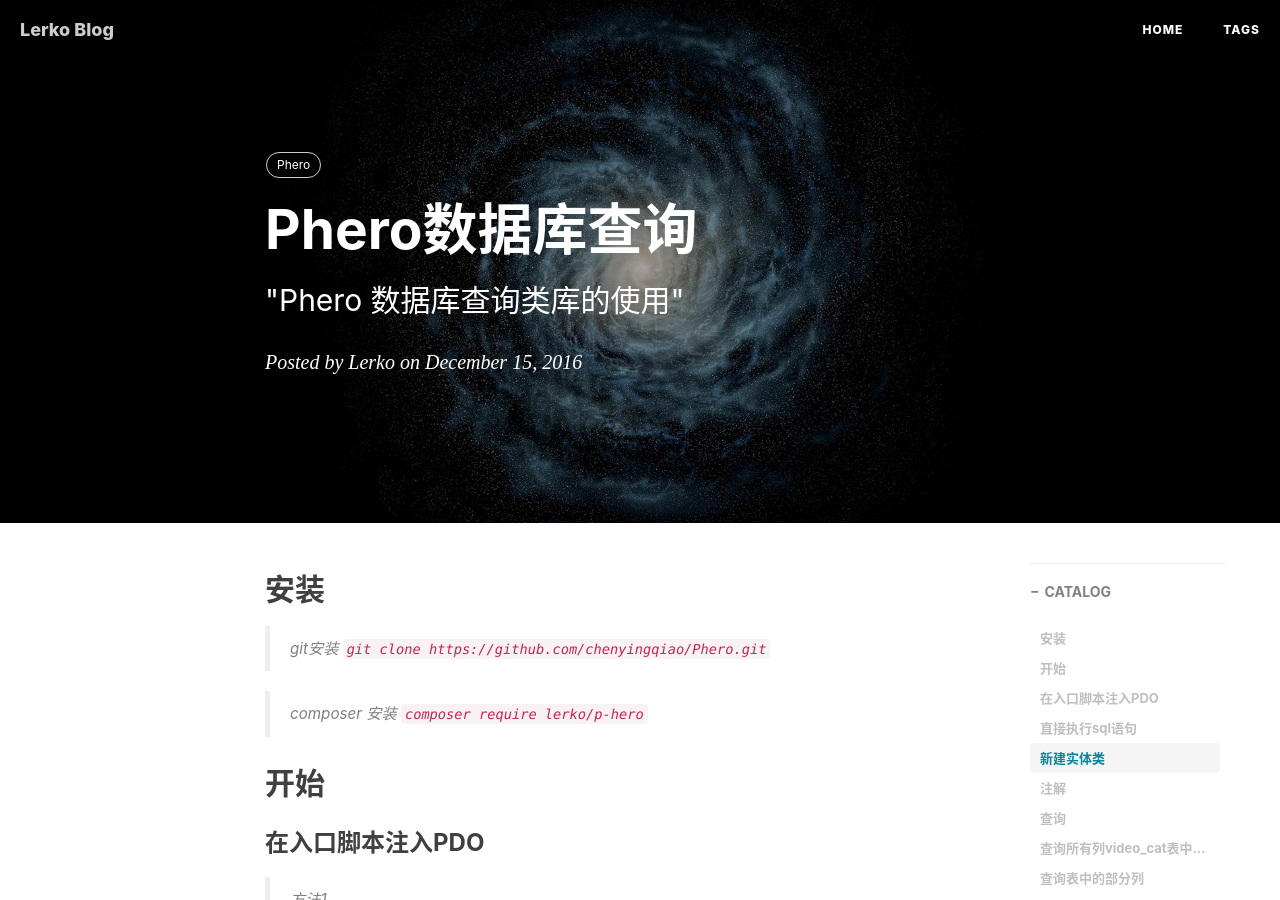
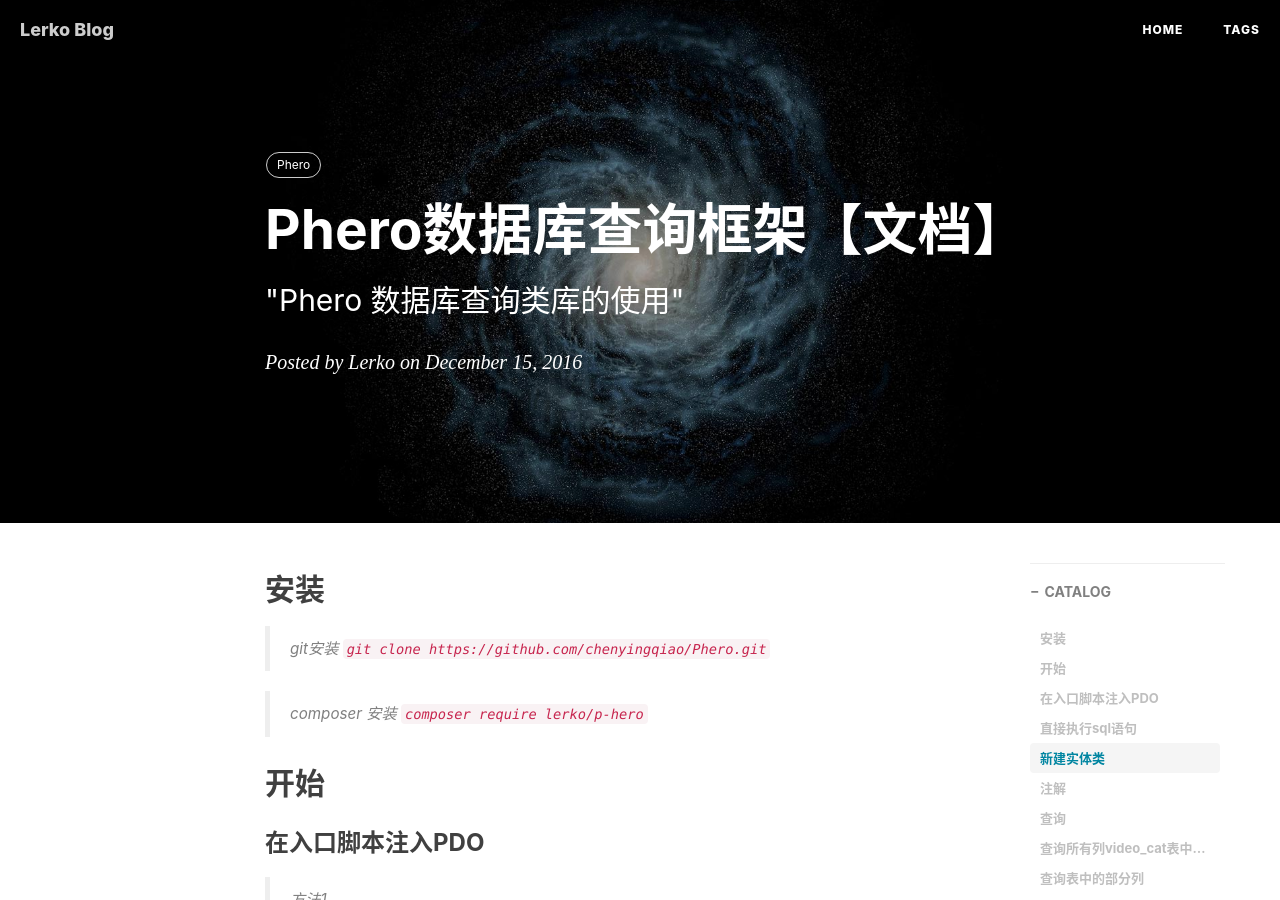
Before and after one commit to chenyingqiao/chenyingqiao.github.io, a Jekyll site: the page built from _posts/2016-12-15-pherodocs.markdown, in a window 1280 px wide and 900 px high. Built offline with Jekyll 4.4.1, drawn with Linux system fonts in a browser that asks for light colours; nearby versions of some CDN libraries; comment, search, counter and statistics services are not loaded.

Commit message:
小修改

```diff
--- a/_posts/2016-12-15-pherodocs.markdown
+++ b/_posts/2016-12-15-pherodocs.markdown
@@ -1,6 +1,6 @@
 ---
 layout:     post
-title:      "Phero数据库查询"
+title:      "Phero数据库查询框架【文档】"
 subtitle:   " \"Phero 数据库查询类库的使用\""
 date:       2016-12-15
 author:     "Lerko"
--- a/_posts/2016-12-23-mysql主从配置docker.markdown
+++ b/_posts/2016-12-23-mysql主从配置docker.markdown
@@ -1,4 +1,3 @@
-
 ---
 layout:     post
 title:      "mysql 主从复制"
```
